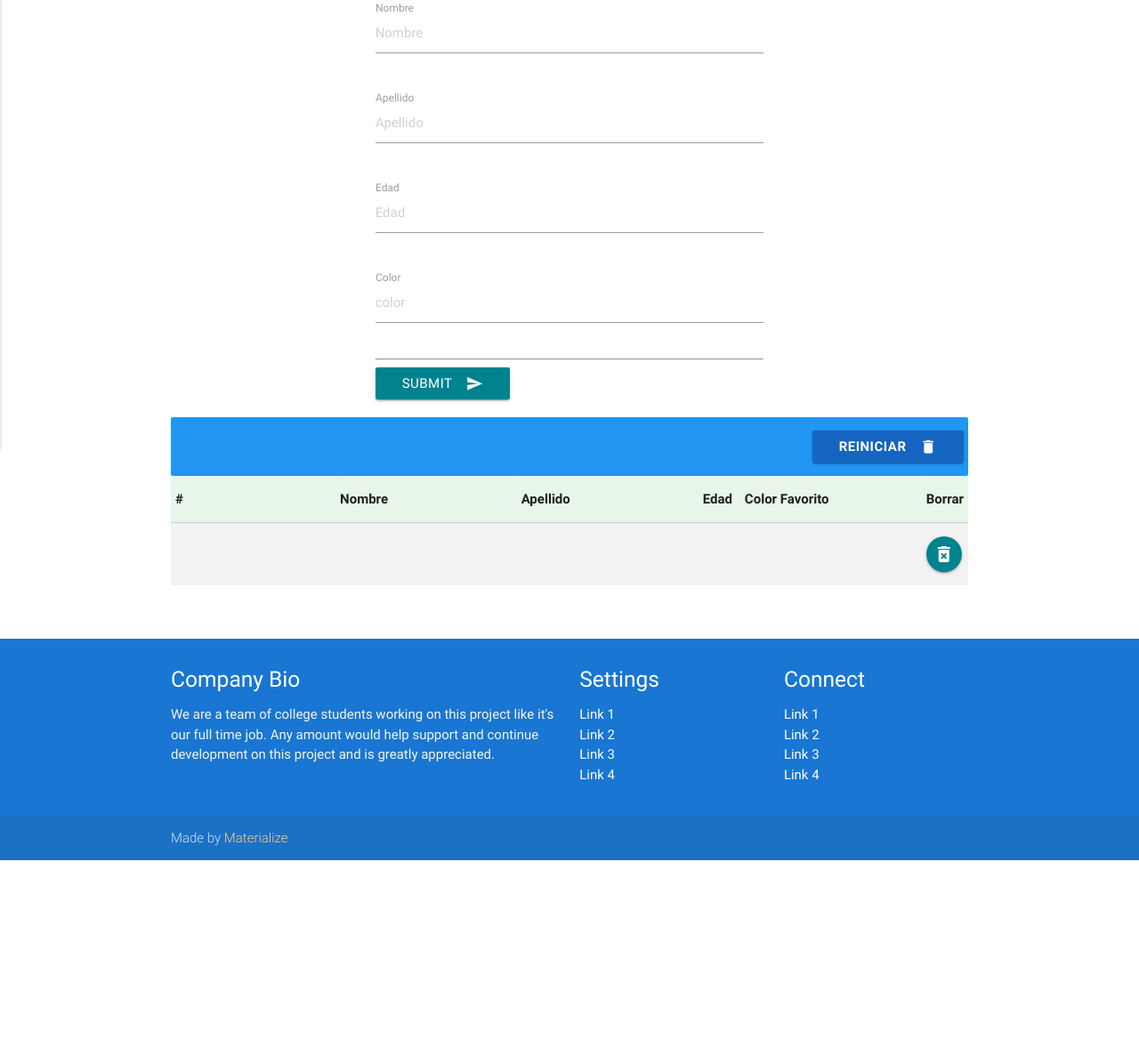
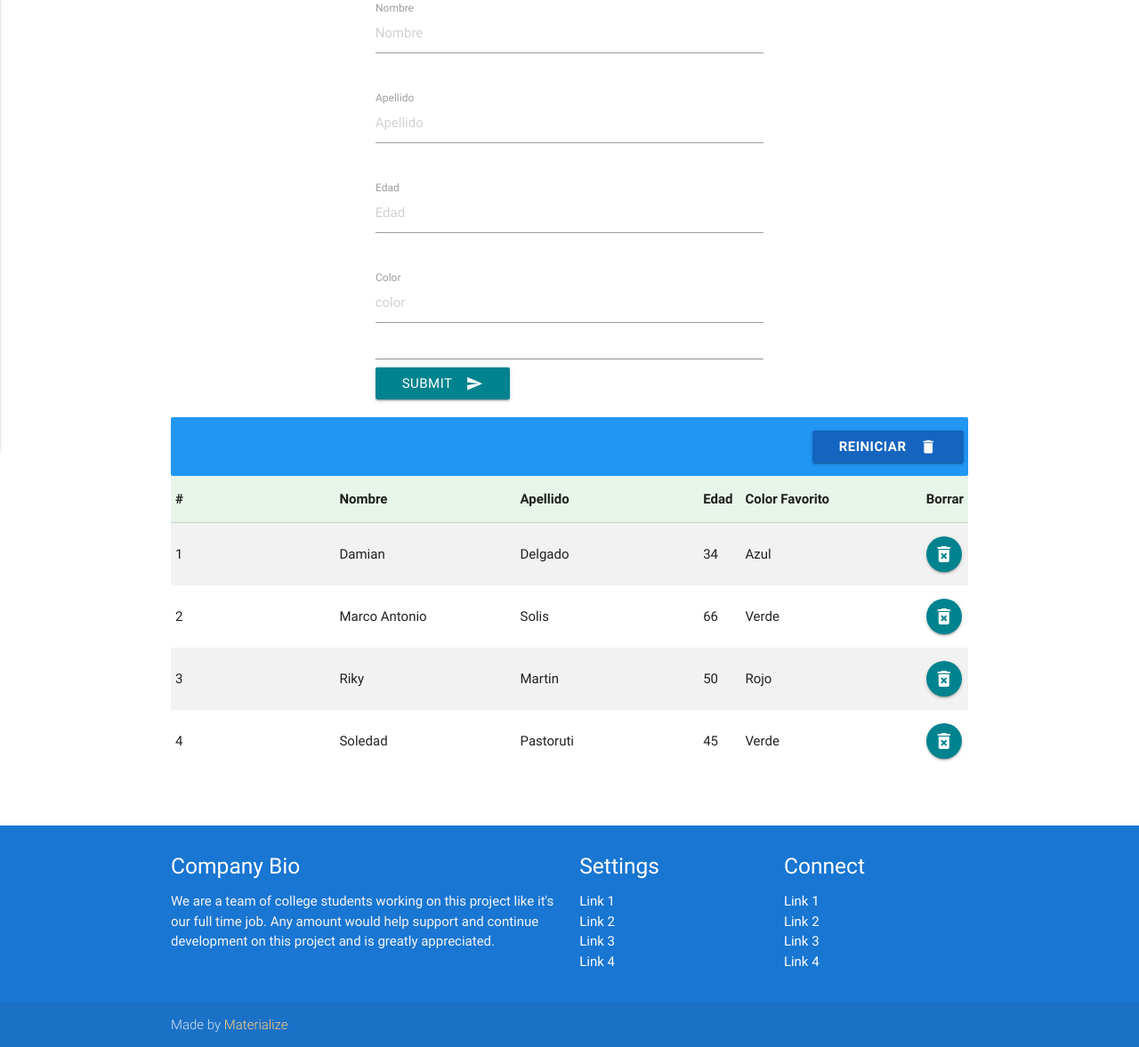
Before and after one commit to dadelgado109/claseTaller2022, a PHP site: page /prueba.php in a window 1280 px wide. Shown: the part 354-1531 px from the top of the page at 89% size. Before the commit the page ends 1321 px from the top, so only its background shows below. Run offline with PHP 8.4, Linux system fonts and the light colour scheme; data that the repository does not hold is empty; some libraries are stand-ins or nearby versions.

Commit message:
Se sube clase del 04-02

```diff
--- a/ejercicios/prueba.php
+++ b/ejercicios/prueba.php
@@ -1,4 +1,47 @@
 <?PHP
+
+	if(isset($_POST['accion']) && $_POST['accion'] == "restablecer"){
+
+		@session_start();
+		@session_destroy();
+
+	}
+	// Decirle al script que voy a usar las variables $_SESSION
+	@session_start();
+
+
+	// Defino la variable arrayTabla a array();
+	$arrayTabla = array();
+
+	// Verifico si la veriable esta creada
+	if( !isset($_SESSION['tabla']) ){
+		// Solo va a entrar a esta parte del codigo en caso que no exista la variable
+		$_SESSION['tabla'] = array();
+		$_SESSION['tabla'][1] = array("nombre"=>"Damian", "apellido"=>"Delgado", "edad"=>"34", "color"=>"Azul");
+		$_SESSION['tabla'][2] = array("nombre"=>"Marco Antonio", "apellido"=>"Solis", "edad"=>"66", "color"=>"Verde");
+		$_SESSION['tabla'][3] = array("nombre"=>"Riky", "apellido"=>"Martin", "edad"=>"50", "color"=>"Rojo");
+		$_SESSION['tabla'][4] = array("nombre"=>"Soledad", "apellido"=>"Pastoruti", "edad"=>"45", "color"=>"Verde");
+
+	}
+
+	// con el foreach recorro el array y los resultados por cada vuelta lo voy guardando en $datos
+	if(isset($_POST['accion']) && $_POST['accion'] == "reiniciar"){
+
+		echo("Estoy reiniciando");
+		unset($_SESSION['tabla']);
+		$_SESSION['tabla'] = array();
+
+	}
+
+
+	foreach($_SESSION['tabla'] as $indice => $datos ){
+
+		$arrayTabla[$indice] = $datos;
+
+	}
+
+
+
 
 
 ?>
@@ -26,7 +69,7 @@
 			<ul class="right hide-on-med-and-down">
 
 				<li>
-					<form action="ejercicio_001.php?action=restablecer" method="POST" style="margin-top: 10px;">
+					<form action="prueba.php?action=restablecer" method="POST" style="margin-top: 10px;">
 						<input type="hidden" name="accion" value="restablecer">
 						<button class="btn blue darken-3 right" type="submit" name="action">
 							Restablecer
@@ -43,7 +86,7 @@
 			<!-- Menu para movile-->
 			<ul id="nav-mobile" class="side-nav">
 				<li>
-					<form action="ejercicio_001.php?action=restablecer" method="POST"  >
+					<form action="prueba.php?action=restablecer" method="POST"  >
 						<input type="hidden" name="accion" value="restablecer">
 						<button class="btn blue darken-3 right" type="submit" name="action">
 							Restablecer
@@ -75,7 +118,7 @@
 
 	<div class="container">
 		<div class="section">
-			<form class="col s12" action="ejercicio_001.php?action=ingresar" method="POST">
+			<form class="col s12" action="prueba.php?action=ingresar" method="POST">
 				<div class="row">
 					<div class="col s3">
 					</div>
@@ -120,7 +163,7 @@
 				<thead>
 					<tr class="blue lighten-8" >
 						<th colspan="6" >
-							<form action="ejercicio_001.php?action=reiniciar" method="POST">
+							<form action="prueba.php?action=reiniciar" method="POST">
 								<input type="hidden" name="accion" value="reiniciar">
 								<button class="btn blue darken-3 right" type="submit" name="action">Reiniciar
 									<i class="material-icons right">delete</i>
@@ -138,8 +181,11 @@
 					</tr>
 				</thead>
 				<tbody>
+<?PHP
+				foreach($arrayTabla as $i => $data){
+?>
 					<tr>
-						<td><?=$key?></td>
+						<td><?=$i?></td>
 						<td><?=$data['nombre']?></td>
 						<td><?=$data['apellido']?></td>
 						<td><?=$data['edad']?></td>
@@ -152,6 +198,9 @@
 							</form>
 						</td>
 					</tr>
+<?php
+				}
+?>
 				</tbody>
 			</table>
 
```
